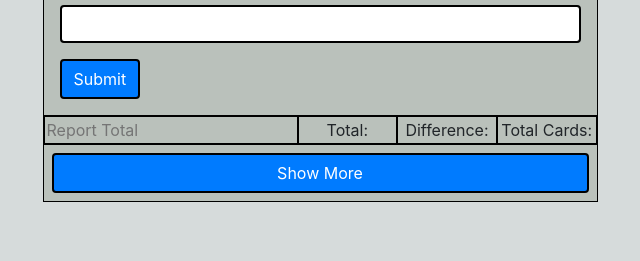
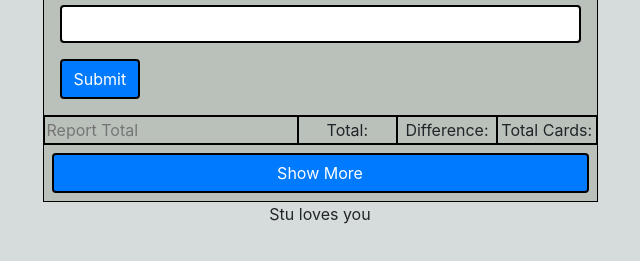
Before and after one commit to stupop010/cashup, a website: page public/index.html in a window 1280 px wide. Shown: the part 119-380 px from the top of the page, without its empty margins (320-960 px from the left). Drawn offline with nearby package versions, Linux system fonts and the light colour scheme.

Commit message:
added a message

```diff
--- a/public/index.html
+++ b/public/index.html
@@ -40,6 +40,7 @@
                 </div>
             </div>
         </div>
+        <footer>Stu loves you</footer>
     </div>
 
     <script src="https://code.jquery.com/jquery-3.3.1.slim.min.js" integrity="sha384-q8i/X+965DzO0rT7abK41JStQIAqVgRVzpbzo5smXKp4YfRvH+8abtTE1Pi6jizo" crossorigin="anonymous"></script>
--- a/public/style.css
+++ b/public/style.css
@@ -9,6 +9,10 @@ body{
 
 .main {
     width: 50%;
+}
+
+footer{
+    text-align: center
 }
 
 .form-group {
```
